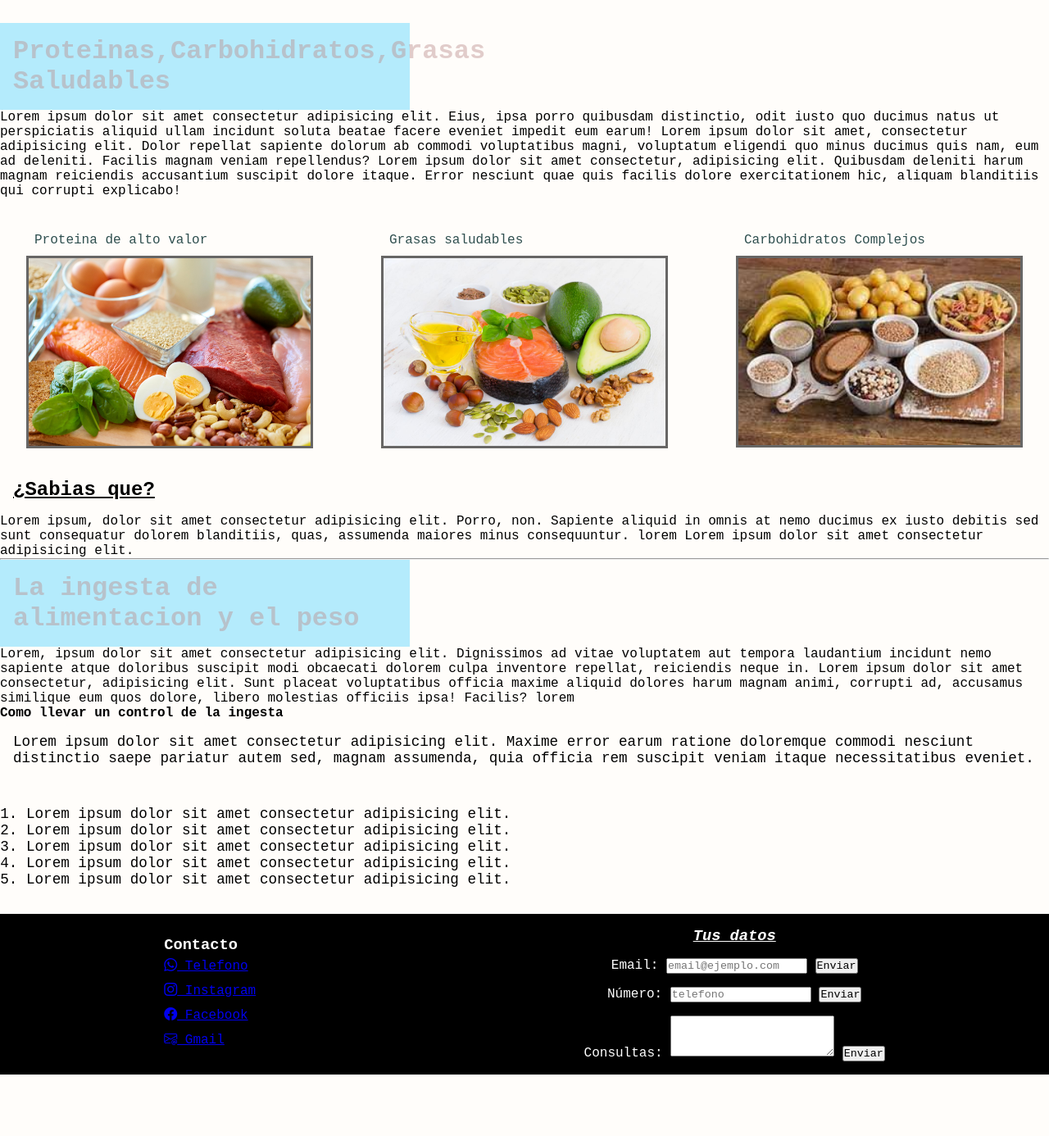
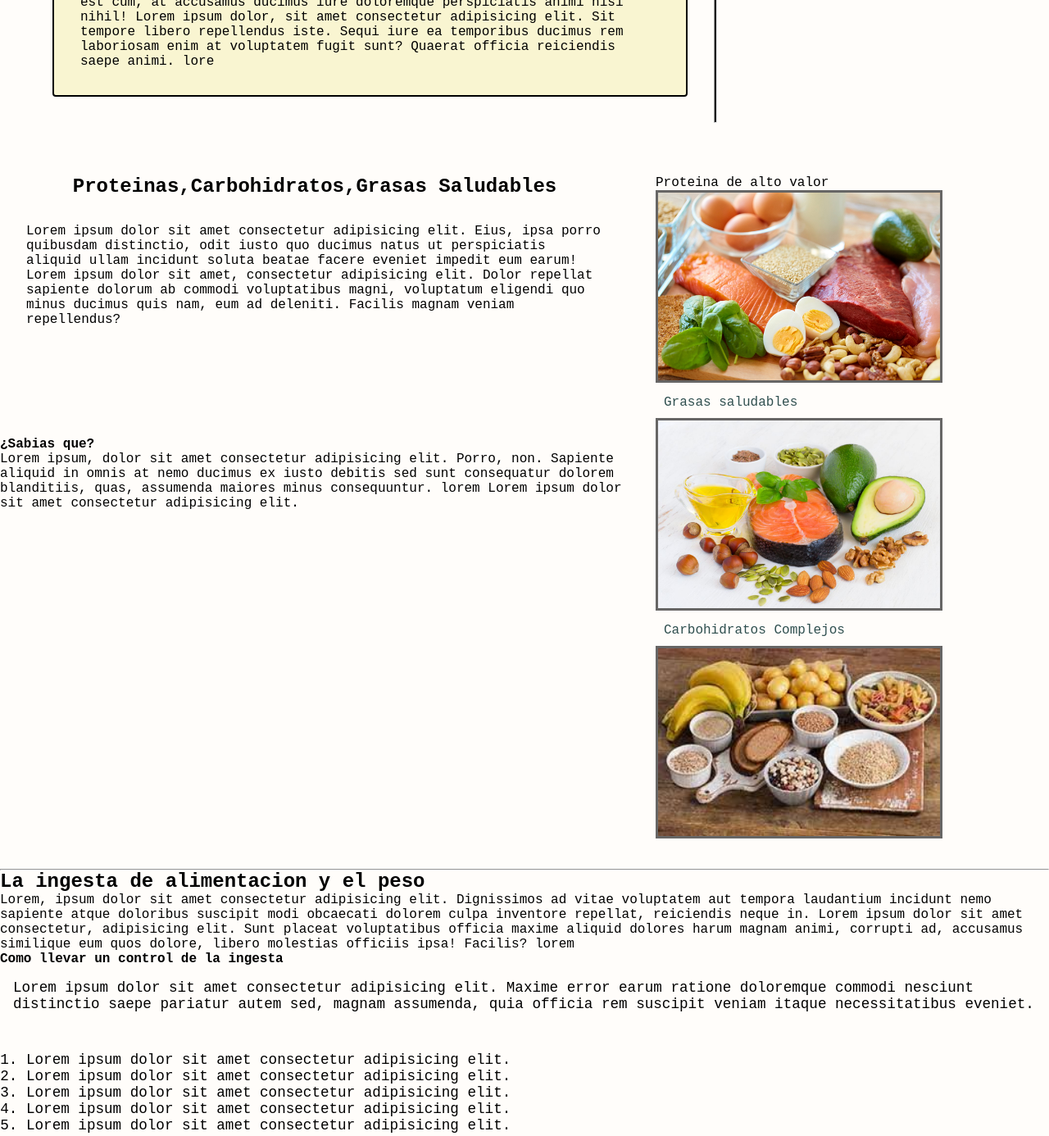
Before and after one commit to DiegoG1999/proyecto-coder, a website: page html/alimentacion.html in a window 1280 px wide. Shown: the part 500-1886 px from the top of the page at 82% size. Before the commit the page ends 1811 px from the top, so only its background shows below. Drawn offline with nearby package versions, Linux system fonts and the light colour scheme.

Commit message:
trabajo idex y alimentacion

```diff
--- a/html/alimentacion.html
+++ b/html/alimentacion.html
@@ -13,15 +13,14 @@
 
 <body>
     <header class="encabezado">
-        <img class="logo" src="../img/cuerpo.png" alt="logo">
+        <a href="../index.html"><img class="logo" src="../img/cuerpo.png" alt="logo"></a>
         <button id="abrir" class="abrir-menu"> <i class="bi bi-list"></i></button>
         <nav class="encabezado__nav" id="nav">
             <button id="cerrar" class="cerrar-menu"> <i class="bi bi-x"></i></button>
             <ul class="encabezado__lista">
-                <li class="encabezado__item"><a href=""> Introduccion </a> </li>
-                <li class="encabezado__item"> <a href="./entrenamiento.html" target="_blank"> Entrenamiento </a></li>
-                <li class="encabezado__item"><a href="./descanso.html" target="_blank"> Descanso</a></li>
-                <li class="encabezado__item"><a href="./alimentacion.html" target="_blank"> Alimentacion </a></li>
+                <li class="encabezado__item"> <a href="./entrenamiento.html"> Entrenamiento </a></li>
+                <li class="encabezado__item"><a href="./descanso.html"> Descanso</a></li>
+                <li class="encabezado__item"><a href="./alimentacion.html"> Alimentacion </a></li>
 
             </ul>
         </nav>
@@ -55,53 +54,48 @@
                 </ul>
             </article>
         </section>
-        <section>
-
-            <article class="sec__alimentacion2">
-                <h2>Proteinas,Carbohidratos,Grasas Saludables</h2>
-                <p class="sec__parrafo">Lorem ipsum dolor sit amet consectetur adipisicing elit. Eius, ipsa porro
+        <section class="sec2">
+            <article class="sec2__art1">
+                <h2 class="sec2__titulo">Proteinas,Carbohidratos,Grasas Saludables</h2>
+                    <p class="sec2__parrafo1">Lorem ipsum dolor sit amet consectetur adipisicing elit. Eius, ipsa porro
                         quibusdam distinctio, odit
-                    iusto quo ducimus natus ut perspiciatis aliquid ullam incidunt soluta beatae facere eveniet impedit
-                    eum earum! Lorem ipsum dolor sit amet, consectetur adipisicing elit. Dolor repellat sapiente dolorum
+                        iusto quo ducimus natus ut perspiciatis aliquid ullam incidunt soluta beatae facere eveniet
+                        impedit
+                        eum earum! Lorem ipsum dolor sit amet, consectetur adipisicing elit. Dolor repellat sapiente
+                        dolorum
                         ab commodi voluptatibus magni, voluptatum eligendi quo minus ducimus quis nam, eum ad deleniti.
-                    Facilis magnam veniam repellendus? Lorem ipsum dolor sit amet consectetur, adipisicing elit.
-                    Quibusdam deleniti harum magnam reiciendis accusantium suscipit dolore itaque. Error nesciunt quae
-                    quis facilis dolore exercitationem hic, aliquam blanditiis qui corrupti explicabo!</p>
+                        Facilis magnam veniam repellendus? </p>
 
             </article>
-            <section>
+            <article class="sec2__imagenes">
+                <figure>
                     <div>
-                    <figure class="imagenes">
-                        <div>
-                        <figcaption class="imagenes__fig">Proteina de alto valor</figcaption>
-                        <img class="imagenes__item" src="../img/Proteinas.jpeg" alt="proteinas">
+                        <figcaption class="sec2___fig">Proteina de alto valor</figcaption>
+                        <img class="sec2__item" src="../img/Proteinas.jpeg" alt="proteinas">
                     </div>
                     <div>
-                        <figcaption class="imagenes__fig">Grasas saludables</figcaption>
-                        <img class="imagenes__item" src="../img/grasas saludables.jpeg" alt="Grasas Saludables">
+                        <figcaption class="sec2__fig">Grasas saludables</figcaption>
+                        <img class="sec2__item" src="../img/grasas saludables.jpeg" alt="Grasas Saludables">
                     </div>
                     <div>
-                        <figcaption class="imagenes__fig">Carbohidratos Complejos</figcaption>
-                        <img class="imagenes__item" src="../img/carbohidratos.jfif" alt="Carbohidratos">
+                        <figcaption class="sec2__fig">Carbohidratos Complejos</figcaption>
+                        <img class="sec2__item" src="../img/carbohidratos.jfif" alt="Carbohidratos">
                     </div>
                 </figure>
-                </div>
-            </section>
-
-            <div>
-                <h4 class="h4-alimentacion">¿Sabias que?</h4>
-                <ul class="lista-alimentacion">
-                <li>
-                    <p class="h4__parrafo">Lorem ipsum, dolor sit amet consectetur adipisicing elit. Porro, non.
+            </article>
+            <article class="sec2__parrafo2">
+                <h4 >¿Sabias que?</h4>
+                <p>Lorem ipsum, dolor sit amet consectetur adipisicing elit. Porro, non.
                     Sapiente aliquid in omnis
                     at nemo
-                        ducimus ex iusto debitis sed sunt consequatur dolorem blanditiis, quas, assumenda maiores minus
+                    ducimus ex iusto debitis sed sunt consequatur dolorem blanditiis, quas, assumenda maiores
+                    minus
                     consequuntur. lorem Lorem ipsum dolor sit amet consectetur adipisicing elit. </p>
-                </li>
-                </ul>
-            </div>
+                </article>
+
+        </section>
         <hr class="hr-separador">
-        </section>
+
         <section>
 
             <article class="cuerpo-parrafo">
@@ -135,19 +129,19 @@
             <div class="contenedor__contacto">
                 <h3 class="h3__contacto">Contacto</h3>
                 <ul class="contenedor__lista">
-                    <li class="contenedor__item"> <a href="https://www.whatsapp.com" target="_blank">
+                    <li> <a class="contenedor__item" href="https://www.whatsapp.com" target="_blank">
                             <i class="bi-whatsapp"></i>
                             Telefono
                         </a></li>
-                    <li class="contenedor__item"> <a href="https://www.instagram.com" target="_blank">
+                    <li> <a class="contenedor__item" href="https://www.instagram.com" target="_blank">
                             <i class="bi-instagram"></i>
                             Instagram
                         </a></li>
-                    <li class="contenedor__item"> <a href="https://www.facebook.com" target="_blank">
+                    <li> <a class="contenedor__item" href="https://www.facebook.com" target="_blank">
                             <i class="bi-facebook"></i>
                             Facebook
                         </a></li>
-                    <li class="contenedor__item"> <a href="https://www.gmail.com" target="_blank">
+                    <li> <a class="contenedor__item" href="https://www.gmail.com" target="_blank">
                             <i class="bi-envelope-at"></i>
                             Gmail
                         </a></li>
--- a/scss/components/_footer.scss
+++ b/scss/components/_footer.scss
@@ -1,20 +1,36 @@
-footer {
+
+.contenedor {
     background-color: black;
     color: white;
-}
-
-.contenedor {
     display: flex;
     justify-content: space-around;
     align-items: center;
 
+    &__lista {
+        list-style-type: none;
+        line-height: 30px;
+    }
+
+    &__item {
+        color: white;
+        text-decoration: none;
+    }
+
+}
+.bi-envelope-at{
+    color: red;
+}
+.bi-facebook{
+    color: blue;
+}
+.bi-instagram{
+    color: pink;
+}
+.bi-whatsapp{
+    color: green;
 }
 
-.contenedor__lista {
-    list-style-type: none;
-    line-height: 30px;
-    color: white;
-}
+
 
 .h3_contacto {
     font-family: Arial, Helvetica, sans-serif;
@@ -29,16 +45,18 @@ footer {
     font-style: italic;
     text-align: center;
 }
+
 .form__item {
     text-align: center;
     padding-bottom: 1rem;
 }
-.form__item__1{
+
+.form__item__1 {
     width: 200px;
     height: 50px;
 }
 
-@media (max-width:480px){
+@media (max-width:480px) {
 
     .contenedor {
         flex-direction: column;
--- a/scss/components/_header.scss
+++ b/scss/components/_header.scss
@@ -39,6 +39,7 @@
 
 .logo {
     width: 150px;
+
 }
 
 @media (max-width:480px) {
--- a/scss/pages/_alimentación.scss
+++ b/scss/pages/_alimentación.scss
@@ -9,9 +9,18 @@
         font-size: 2.5rem;
     }
 
+    &__parrafo {
+        padding: 2rem;
+        margin: 2rem;
+        border: 2px solid black;
+        border-radius: 4px;
+        background-color: rgba(240, 230, 140, 0.377);
+    }
+
     &__hr {
+        width: 4px;
         grid-column: 2/3;
-        color: #1c1c1c;
+        background-color: #1c1c1c;
     }
 
     &__alimentacion2 {
@@ -24,6 +33,7 @@
     }
 
     &__lista {
+        padding: 0.5rem;
         margin: 2rem;
         display: flex;
         flex-direction: column;
@@ -35,10 +45,32 @@
 
 }
 
-.imagenes{
-    display: flex;
-    justify-content: space-between;
-    margin: 2rem;
+.sec2 {
+    display: grid;
+    grid-template-columns: 60% 40%;
+    grid-template-rows: 40% 60%;
+
+
+    &__art1 {
+        grid-column: 1/2;
+        grid-row: 1/2;
+    }
+    &__titulo{
+        text-align: center;
+        margin: 2rem;
+    }
+    &__parrafo1{
+        padding-left: 2rem;
+        padding-right: 2rem;
+    }
+
+    &__imagenes {
+        grid-column: 2/3;
+        grid-row: 1/3;
+        display: flex;
+        justify-content: space-between;
+        margin: 2rem;
+    }
 
     &__item {
         width: 350px;
@@ -48,7 +80,11 @@
     &__fig {
         margin: 5px;
         padding: 5px;
-        color:darkslategray;
+        color: darkslategray;
+    }
+    &__parrafo2 {
+        grid-column: 1/2;
+        grid-row: 2/3;
     }
 }
 
--- a/scss/pages/_index.scss
+++ b/scss/pages/_index.scss
@@ -7,23 +7,24 @@ h1 {
     line-height: 1px;
 }
 
+.cuerpo {
 
-.cuerpo__fig {
+    &__fig {
         display: flex;
         justify-content: space-around;
         padding: 3rem;
     }
 
-.cuerpo__img {
+    &__img {
         width: 600px;
         border: 4px solid rgba(0, 128, 2, 0.837);
     }
 
-.cuerpo__div {
+    &__div {
         margin: 5rem;
     }
 
-.cuerpo__parrafo__1 {
+    &__parrafo1 {
         padding: 4rem;
         text-align: center;
         font-size: 1.5rem;
@@ -35,7 +36,7 @@ h1 {
 
     }
 
-h2 {
+    &__h2 {
         padding: 1rem;
         font-size: 2rem;
         color: #bc8f8f71;
@@ -43,13 +44,14 @@ h2 {
         width: 500px;
     }
 
-.cuerpo__parrafo__2 {
+    &__parrafo2 {
         text-align: center;
         padding: 4rem;
         font-family: 'Times New Roman', Times, serif;
         font-size: 20px;
         word-spacing: 5px;
 
+    }
 }
 
 @media (max-width:480px) {
```
Also changed, not shown: index.html (+22 -22 lines), css/styles.css, 1 other file. Lines whose indentation alone changed are shown as unchanged.
